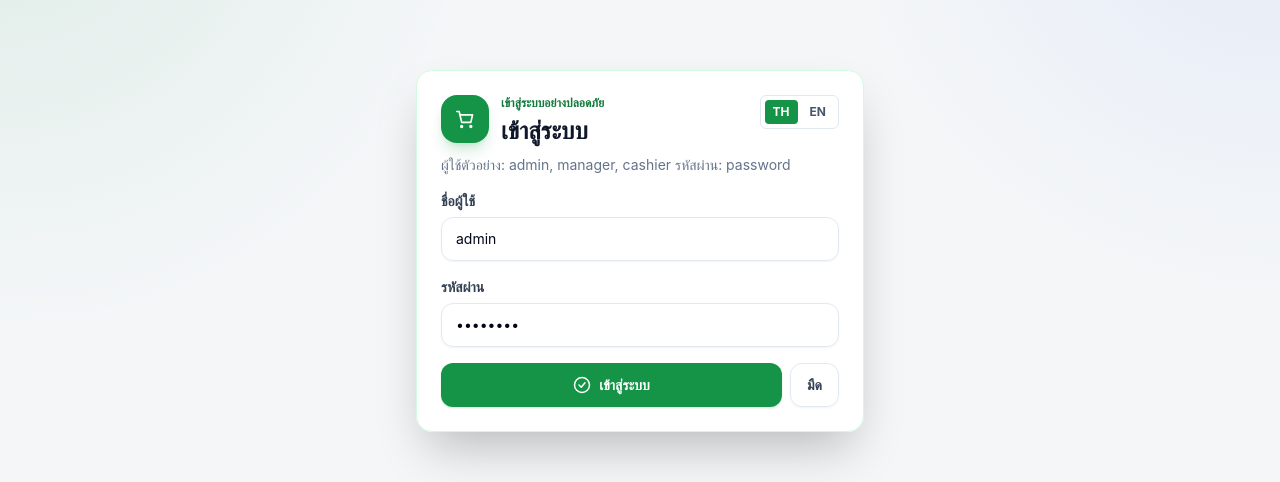
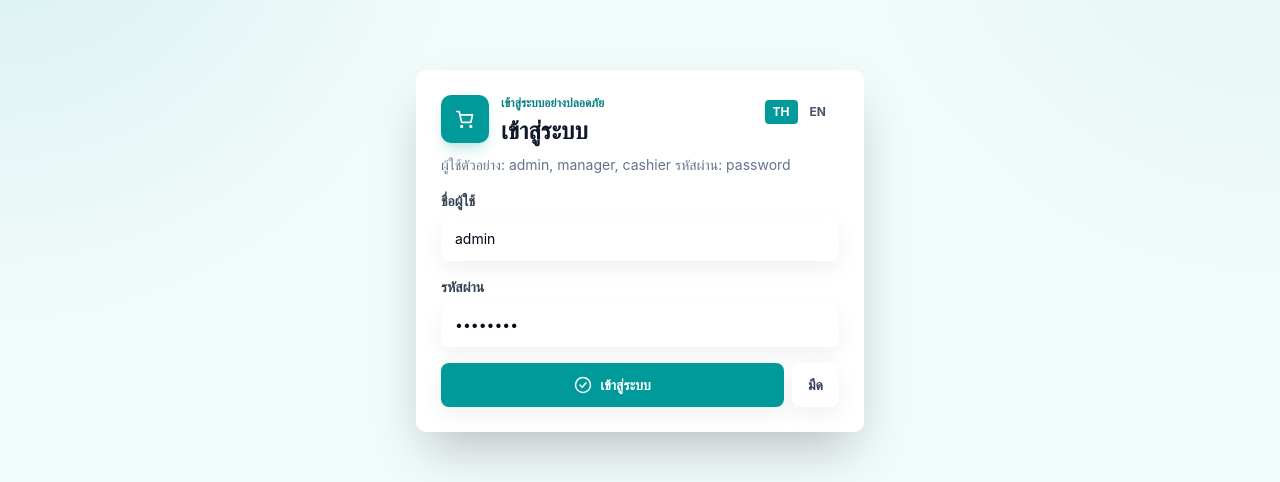
Before and after one commit to TKhanchanan/grocery-pos, a Vue app in the folder apps/web/: page /login in a window 1280 px wide. Shown: the part 149-631 px from the top of the page. Built offline with nearby package versions, Linux system fonts and the light colour scheme; no server answers.

Commit message:
refactor: update brand color palette and unify design system styles with borderless, shadow-focused aesthetics

```diff
--- a/apps/web/src/assets/main.css
+++ b/apps/web/src/assets/main.css
@@ -4,21 +4,21 @@
 
 @layer base {
   :root {
-    --app-bg: #f4f6f8;
-    --app-surface: rgba(255, 255, 255, 0.82);
-    --app-surface-elevated: rgba(255, 255, 255, 0.94);
-    --app-border: rgba(148, 163, 184, 0.26);
+    --app-bg: #f2fbfb;
+    --app-surface: rgba(255, 255, 255, 0.86);
+    --app-surface-elevated: rgba(255, 255, 255, 0.96);
+    --app-border: transparent;
     --app-text: #0f172a;
     --app-muted: #64748b;
-    --app-primary: #159447;
+    --app-primary: #009a9a;
     --app-success: #16a34a;
     --app-warning: #d97706;
     --app-danger: #dc2626;
     --app-info: #2563eb;
-    --radius-card: 18px;
-    --radius-control: 12px;
-    --shadow-soft: 0 18px 45px rgba(15, 23, 42, 0.08);
-    --shadow-card: 0 1px 2px rgba(15, 23, 42, 0.04), 0 12px 30px rgba(15, 23, 42, 0.06);
+    --radius-card: 10px;
+    --radius-control: 8px;
+    --shadow-soft: 0 16px 36px rgba(0, 122, 126, 0.13);
+    --shadow-card: 0 10px 28px rgba(15, 23, 42, 0.09);
     --font-scale: 1;
   }
 
@@ -29,14 +29,14 @@
 
   html.dark {
     color-scheme: dark;
-    --app-bg: #080d16;
-    --app-surface: rgba(15, 23, 42, 0.82);
-    --app-surface-elevated: rgba(15, 23, 42, 0.96);
-    --app-border: rgba(100, 116, 139, 0.34);
+    --app-bg: #061415;
+    --app-surface: rgba(9, 27, 29, 0.86);
+    --app-surface-elevated: rgba(11, 31, 34, 0.96);
+    --app-border: transparent;
     --app-text: #e2e8f0;
     --app-muted: #94a3b8;
-    --shadow-soft: 0 18px 45px rgba(0, 0, 0, 0.24);
-    --shadow-card: 0 1px 2px rgba(0, 0, 0, 0.24), 0 12px 34px rgba(0, 0, 0, 0.22);
+    --shadow-soft: 0 18px 42px rgba(0, 0, 0, 0.36);
+    --shadow-card: 0 14px 36px rgba(0, 0, 0, 0.28);
   }
 
   html[data-text-size="sm"] {
@@ -54,8 +54,8 @@
   body {
     @apply text-slate-900 antialiased;
     background:
-      radial-gradient(circle at top left, rgba(21, 148, 71, 0.10), transparent 30rem),
-      radial-gradient(circle at top right, rgba(37, 99, 235, 0.08), transparent 28rem),
+      radial-gradient(circle at top left, rgba(0, 154, 154, 0.12), transparent 30rem),
+      radial-gradient(circle at top right, rgba(20, 184, 166, 0.08), transparent 28rem),
       var(--app-bg);
     color: var(--app-text);
     font-family: Inter, ui-sans-serif, system-ui, -apple-system, BlinkMacSystemFont, "Segoe UI", sans-serif;
@@ -68,12 +68,12 @@
 
 @layer components {
   .focus-ring {
-    @apply outline-none ring-brand-600/25 focus:ring-2 focus:ring-offset-2 focus:ring-offset-slate-50;
+    @apply outline-none ring-brand-600/25 focus:ring-2 focus:ring-offset-2 focus:ring-offset-slate-50 dark:focus:ring-offset-slate-950;
   }
 
   .premium-surface {
     background: var(--app-surface-elevated);
-    border-color: var(--app-border);
+    border-color: transparent;
     box-shadow: var(--shadow-card);
     backdrop-filter: blur(18px);
   }
@@ -96,6 +96,46 @@
       transform: none;
     }
   }
+}
+
+@layer utilities {
+  .rounded-3xl {
+    border-radius: 14px;
+  }
+
+  .rounded-2xl {
+    border-radius: var(--radius-card);
+  }
+
+  .rounded-xl {
+    border-radius: var(--radius-control);
+  }
+
+  .rounded-lg,
+  .rounded-md {
+    border-radius: 6px;
+  }
+}
+
+.border-slate-100,
+.border-slate-200,
+.border-slate-300,
+.border-slate-700,
+.border-slate-800,
+.border-brand-100,
+.border-brand-200,
+.border-brand-300,
+.border-white\/20,
+.border-white\/30 {
+  border-color: transparent !important;
+}
+
+.shadow-sm {
+  box-shadow: 0 8px 22px rgba(15, 23, 42, 0.06);
+}
+
+html.dark .shadow-sm {
+  box-shadow: 0 10px 28px rgba(0, 0, 0, 0.24);
 }
 
 html.dark .bg-white,
@@ -122,7 +162,7 @@ html.dark .bg-slate-100 {
 }
 
 html.dark .bg-brand-100 {
-  background-color: rgb(20 83 45);
+  background-color: rgb(20 184 166 / 0.18);
 }
 
 html.dark .border-slate-200,
@@ -143,7 +183,7 @@ html.dark .text-slate-500 {
 }
 
 html.dark .text-brand-700 {
-  color: rgb(134 239 172);
+  color: rgb(94 234 212);
 }
 
 html.dark .hover\:bg-slate-50:hover,
--- a/apps/web/src/components/AppButton.vue
+++ b/apps/web/src/components/AppButton.vue
@@ -16,10 +16,10 @@ withDefaults(defineProps<{ variant?: 'primary' | 'secondary' | 'danger' | 'ghost
     :disabled="disabled || loading"
     class="focus-ring inline-flex min-h-11 items-center justify-center gap-2 rounded-xl px-4 py-2.5 text-sm font-bold shadow-sm transition active:scale-[0.99] disabled:cursor-not-allowed disabled:opacity-75"
     :class="{
-      'bg-brand-600 text-white shadow-brand-600/20 hover:bg-brand-700 dark:bg-emerald-500 dark:text-slate-950 dark:hover:bg-emerald-400': variant === 'primary',
-      'border border-slate-200 bg-white/80 text-slate-700 hover:bg-slate-50 dark:border-slate-700 dark:bg-slate-900/85 dark:text-slate-100 dark:hover:bg-slate-800': variant === 'secondary',
+      'bg-brand-600 text-white shadow-brand-600/20 hover:bg-brand-700 dark:bg-teal-300 dark:text-slate-950 dark:hover:bg-teal-200': variant === 'primary',
+      'bg-white/85 text-slate-700 shadow-sm hover:bg-brand-50 dark:bg-slate-900/85 dark:text-slate-100 dark:hover:bg-teal-400/10': variant === 'secondary',
       'bg-red-600 text-white shadow-red-600/20 hover:bg-red-700 dark:bg-red-500 dark:text-white dark:hover:bg-red-400': variant === 'danger',
-      'text-slate-600 shadow-none hover:bg-slate-100 dark:text-slate-200 dark:hover:bg-slate-800': variant === 'ghost',
+      'text-slate-600 shadow-none hover:bg-brand-50 dark:text-slate-200 dark:hover:bg-teal-400/10': variant === 'ghost',
     }"
   >
     <span v-if="loading" class="h-4 w-4 animate-spin rounded-full border-2 border-current border-t-transparent" />
--- a/apps/web/src/components/AppCheckbox.vue
+++ b/apps/web/src/components/AppCheckbox.vue
@@ -4,7 +4,7 @@ defineEmits<{ 'update:modelValue': [value: boolean] }>()
 </script>
 
 <template>
-  <label class="flex items-start gap-3 rounded-xl border border-slate-200 bg-white/70 p-3 text-sm shadow-sm transition hover:bg-slate-50 dark:border-slate-700 dark:bg-slate-950/60 dark:hover:bg-slate-800">
+  <label class="flex items-start gap-3 rounded-xl bg-white/75 p-3 text-sm shadow-sm transition hover:bg-brand-50 dark:bg-slate-950/60 dark:hover:bg-teal-400/10">
     <input
       class="focus-ring mt-1 h-4 w-4 rounded border-slate-300 text-brand-600"
       type="checkbox"
--- a/apps/web/src/components/AppDrawer.vue
+++ b/apps/web/src/components/AppDrawer.vue
@@ -7,7 +7,7 @@ defineEmits<{ close: [] }>()
   <Teleport to="body">
     <div v-if="open" class="fixed inset-0 z-40">
       <button class="absolute inset-0 bg-slate-950/45 backdrop-blur-sm" :aria-label="closeLabel ?? 'Close drawer'" @click="$emit('close')" />
-      <aside class="premium-surface absolute left-0 top-0 h-full w-80 max-w-[88vw] overflow-y-auto border-r p-4 shadow-2xl">
+      <aside class="premium-surface absolute left-0 top-0 h-full w-80 max-w-[88vw] overflow-y-auto p-4 shadow-2xl">
         <!-- <div class="mb-4 flex items-center justify-between">
           <h2 class="font-bold">{{ title }}</h2>
           <button class="focus-ring rounded-xl px-3 py-2 text-sm font-bold hover:bg-slate-100" @click="$emit('close')">{{ closeLabel ?? 'Close' }}</button>
--- a/apps/web/src/components/AppInput.vue
+++ b/apps/web/src/components/AppInput.vue
@@ -7,7 +7,7 @@ defineEmits<{ 'update:modelValue': [value: string] }>()
   <label class="grid gap-1.5 text-sm">
     <span v-if="label" class="font-semibold text-slate-700 dark:text-slate-200">{{ label }}</span>
     <input
-      class="focus-ring min-h-11 rounded-xl border border-slate-200 bg-white/85 px-3.5 py-2.5 text-slate-950 shadow-sm transition placeholder:text-slate-400 disabled:bg-slate-100 dark:border-slate-700 dark:bg-slate-950/80 dark:text-slate-50 dark:placeholder:text-slate-500 dark:disabled:bg-slate-800"
+      class="focus-ring min-h-11 rounded-xl bg-white/90 px-3.5 py-2.5 text-slate-950 shadow-sm transition placeholder:text-slate-400 disabled:bg-slate-100 dark:bg-slate-950/80 dark:text-slate-50 dark:placeholder:text-slate-500 dark:disabled:bg-slate-800"
       :type="type ?? 'text'"
       :placeholder="placeholder"
       :value="modelValue"
--- a/apps/web/src/components/AppModal.vue
+++ b/apps/web/src/components/AppModal.vue
@@ -8,13 +8,13 @@ defineEmits<{ close: [] }>()
 <template>
   <Teleport to="body">
     <div v-if="open" class="fixed inset-0 z-50 grid place-items-center bg-slate-950/45 p-4 backdrop-blur-sm">
-      <section class="premium-surface max-h-[92vh] w-full max-w-lg overflow-y-auto rounded-2xl border p-5 shadow-2xl">
+      <section class="premium-surface max-h-[92vh] w-full max-w-lg overflow-y-auto rounded-2xl p-5 shadow-2xl">
         <div class="flex items-center justify-between gap-3">
           <div>
             <h2 class="text-lg font-bold">{{ title }}</h2>
             <p v-if="description" class="mt-1 text-sm text-slate-500 dark:text-slate-400">{{ description }}</p>
           </div>
-          <button class="focus-ring rounded-xl p-2 text-slate-500 hover:bg-slate-100 dark:text-slate-300 dark:hover:bg-slate-800" :aria-label="closeLabel ?? 'Close'" @click="$emit('close')">
+          <button class="focus-ring rounded-xl p-2 text-slate-500 hover:bg-brand-50 dark:text-slate-300 dark:hover:bg-teal-400/10" :aria-label="closeLabel ?? 'Close'" @click="$emit('close')">
             <AppIcon name="x" />
           </button>
         </div>
--- a/apps/web/src/components/AppSelect.vue
+++ b/apps/web/src/components/AppSelect.vue
@@ -7,7 +7,7 @@ defineEmits<{ 'update:modelValue': [value: string] }>()
   <label class="grid gap-1.5 text-sm">
     <span v-if="label" class="font-semibold text-slate-700 dark:text-slate-200">{{ label }}</span>
     <select
-      class="focus-ring min-h-11 rounded-xl border border-slate-200 bg-white/85 px-3.5 py-2.5 text-slate-950 shadow-sm transition dark:border-slate-700 dark:bg-slate-950/80 dark:text-slate-50"
+      class="focus-ring min-h-11 rounded-xl bg-white/90 px-3.5 py-2.5 text-slate-950 shadow-sm transition dark:bg-slate-950/80 dark:text-slate-50"
       :class="hideArrow ? 'no-native-select-arrow appearance-none bg-none pr-4' : ''"
       :value="modelValue"
       @change="$emit('update:modelValue', ($event.target as HTMLSelectElement).value)"
--- a/apps/web/src/components/AppTextarea.vue
+++ b/apps/web/src/components/AppTextarea.vue
@@ -7,7 +7,7 @@ defineEmits<{ 'update:modelValue': [value: string] }>()
   <label class="grid gap-1.5 text-sm">
     <span v-if="label" class="font-semibold text-slate-700 dark:text-slate-200">{{ label }}</span>
     <textarea
-      class="focus-ring min-h-28 rounded-xl border border-slate-200 bg-white/85 px-3.5 py-2.5 text-slate-950 shadow-sm transition placeholder:text-slate-400 dark:border-slate-700 dark:bg-slate-950/80 dark:text-slate-50 dark:placeholder:text-slate-500"
+      class="focus-ring min-h-28 rounded-xl bg-white/90 px-3.5 py-2.5 text-slate-950 shadow-sm transition placeholder:text-slate-400 dark:bg-slate-950/80 dark:text-slate-50 dark:placeholder:text-slate-500"
       :placeholder="placeholder"
       :value="modelValue"
       @input="$emit('update:modelValue', ($event.target as HTMLTextAreaElement).value)"
--- a/apps/web/src/components/ResponsiveTable.vue
+++ b/apps/web/src/components/ResponsiveTable.vue
@@ -1,5 +1,5 @@
 <template>
-  <div class="overflow-x-auto rounded-2xl border border-slate-200 bg-white/80 shadow-sm dark:border-slate-700 dark:bg-slate-950/60">
+  <div class="overflow-x-auto rounded-2xl bg-white/80 shadow-sm dark:bg-slate-950/60">
     <slot />
   </div>
 </template>
--- a/apps/web/tailwind.config.js
+++ b/apps/web/tailwind.config.js
@@ -5,11 +5,11 @@ export default {
     extend: {
       colors: {
         brand: {
-          50: '#ecfdf3',
-          100: '#d1fae0',
-          600: '#159447',
-          700: '#117a3b',
-          900: '#12351f'
+          50: '#ecfeff',
+          100: '#ccfbf1',
+          600: '#009a9a',
+          700: '#087f83',
+          900: '#104145'
         }
       }
     },
```
Also changed, not shown: apps/web/src/layouts/AppLayout.vue (+21 -25 lines).
